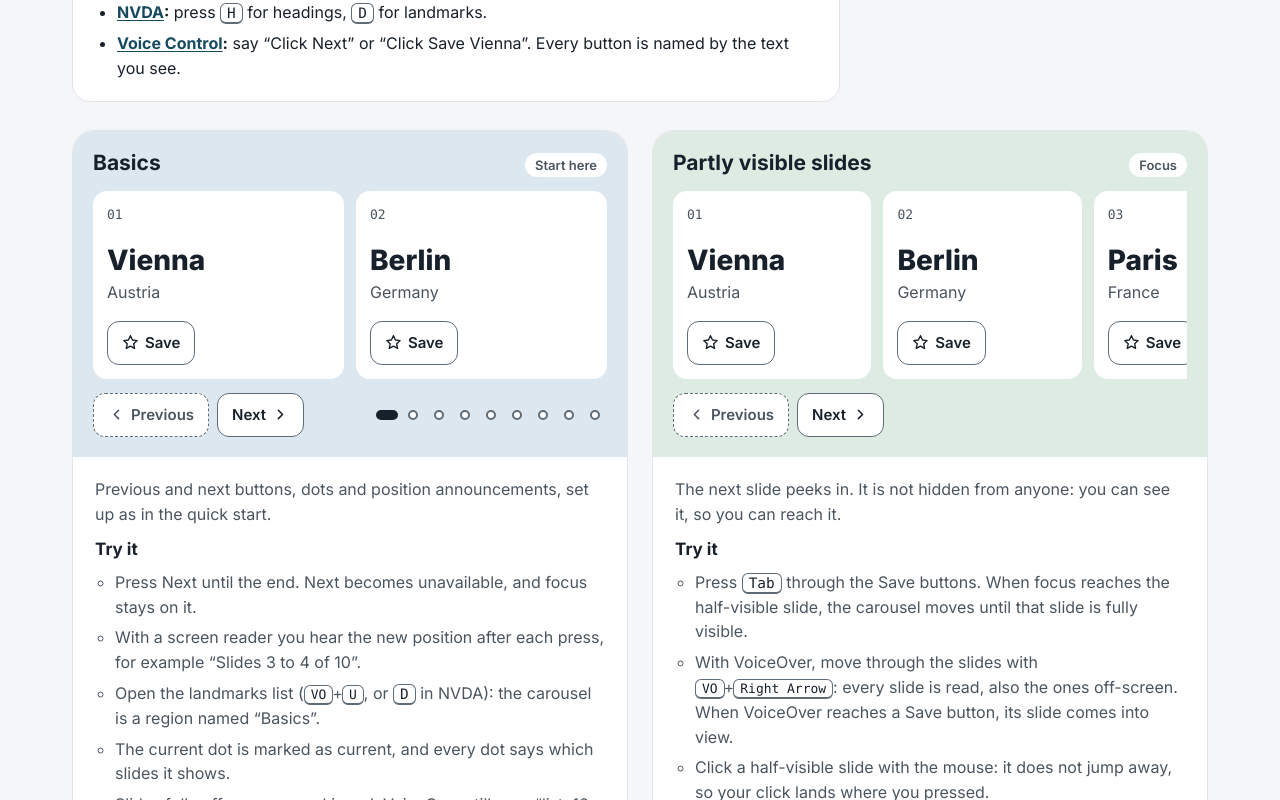
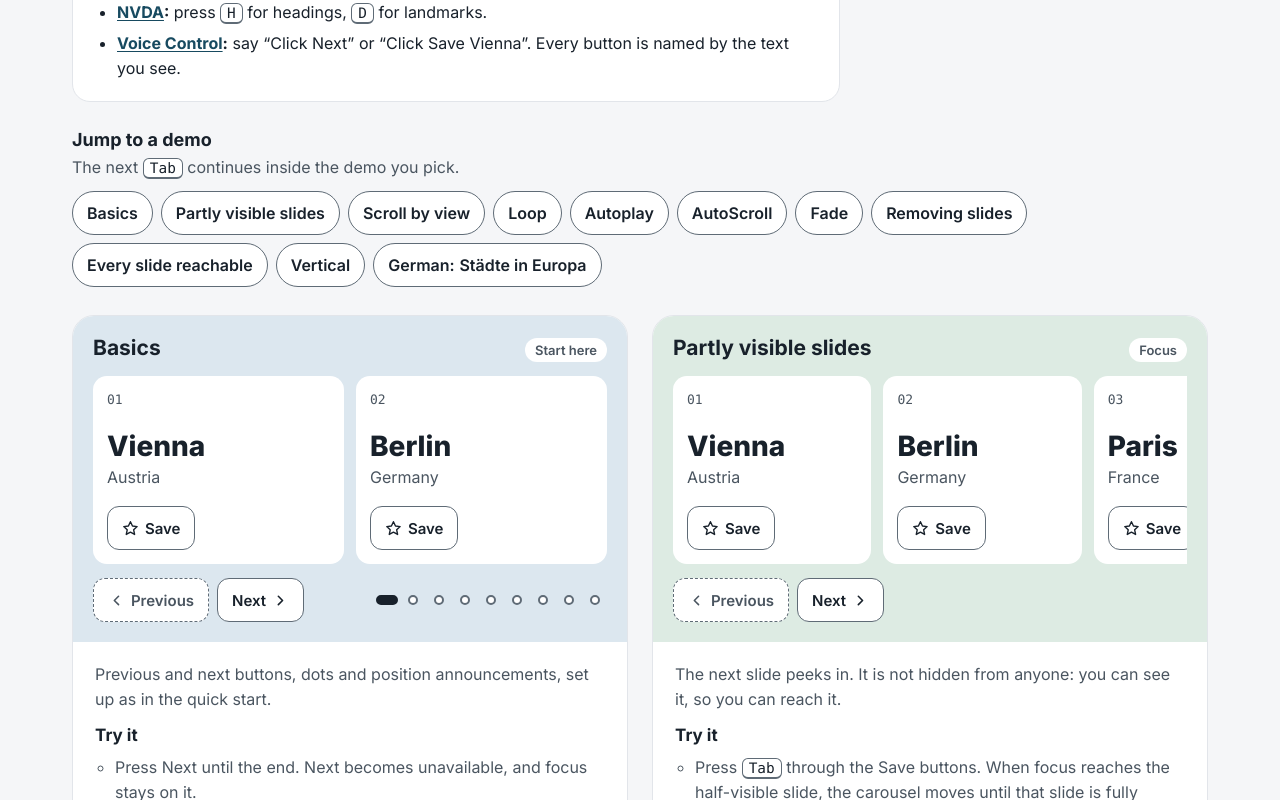
Before and after one commit to wazum/embla-a11y, a website built with Vite: page demo/index.html in a window 1280 px wide. Shown: the part 1880-2680 px from the top of the page. Built offline with nearby package versions, Linux system fonts and the light colour scheme.

Commit message:
Let people jump to a demo and fix the vertical demo's slide list
A "Jump to a demo" list links to each demo card. The cards take focus
from the link, so the next Tab continues inside the chosen demo.

The vertical slide list was one gap too short, so the transparent top
padding of the third slide reached into the viewport and kept the
invisible slide reachable. The list now includes the gap.

The performance test waits one frame before counting measurements,
because HideOffscreen measures on the next frame.

```diff
--- a/demo/index.html
+++ b/demo/index.html
@@ -212,8 +212,28 @@
           </ul>
         </aside>
 
+        <nav class="demo-index" aria-labelledby="demo-index-heading">
+          <h3 id="demo-index-heading">Jump to a demo</h3>
+          <p>The next <kbd>Tab</kbd> continues inside the demo you pick.</p>
+          <ul role="list">
+            <li><a href="#basics">Basics</a></li>
+            <li><a href="#peek">Partly visible slides</a></li>
+            <li><a href="#groups">Scroll by view</a></li>
+            <li><a href="#loop">Loop</a></li>
+            <li><a href="#autoplay">Autoplay</a></li>
+            <li><a href="#auto-scroll">AutoScroll</a></li>
+            <li><a href="#fade">Fade</a></li>
+            <li><a href="#focus-rescue">Removing slides</a></li>
+            <li><a href="#every-slide">Every slide reachable</a></li>
+            <li><a href="#vertical">Vertical</a></li>
+            <li>
+              <a href="#german">German: <span lang="de">Städte in Europa</span></a>
+            </li>
+          </ul>
+        </nav>
+
         <ul class="demos__list" role="list">
-          <li class="demo demo--sky" id="basics">
+          <li tabindex="-1" class="demo demo--sky" id="basics">
             <section class="carousel" aria-labelledby="basics-heading" data-demo="basics">
               <header class="carousel__header">
                 <h3 id="basics-heading">Basics</h3>
@@ -292,7 +312,7 @@
             </div>
           </li>
 
-          <li class="demo demo--sage" id="peek">
+          <li tabindex="-1" class="demo demo--sage" id="peek">
             <section
               class="carousel carousel--peek"
               aria-labelledby="peek-heading"
@@ -374,7 +394,7 @@
             </div>
           </li>
 
-          <li class="demo demo--sand" id="groups">
+          <li tabindex="-1" class="demo demo--sand" id="groups">
             <section class="carousel" aria-labelledby="groups-heading" data-demo="groups">
               <header class="carousel__header">
                 <h3 id="groups-heading">Scroll by view</h3>
@@ -440,7 +460,7 @@
             </div>
           </li>
 
-          <li class="demo demo--slate" id="loop">
+          <li tabindex="-1" class="demo demo--slate" id="loop">
             <section class="carousel" aria-labelledby="loop-heading" data-demo="loop">
               <header class="carousel__header">
                 <h3 id="loop-heading">Loop</h3>
@@ -508,7 +528,7 @@
             </div>
           </li>
 
-          <li class="demo demo--mist" id="autoplay">
+          <li tabindex="-1" class="demo demo--mist" id="autoplay">
             <section class="carousel" aria-labelledby="autoplay-heading" data-demo="autoplay">
               <header class="carousel__header">
                 <h3 id="autoplay-heading">Autoplay</h3>
@@ -593,7 +613,7 @@
             </div>
           </li>
 
-          <li class="demo demo--stone" id="auto-scroll">
+          <li tabindex="-1" class="demo demo--stone" id="auto-scroll">
             <section class="carousel" aria-labelledby="auto-scroll-heading" data-demo="auto-scroll">
               <header class="carousel__header">
                 <h3 id="auto-scroll-heading">AutoScroll</h3>
@@ -643,7 +663,7 @@
             </div>
           </li>
 
-          <li class="demo demo--sky" id="fade">
+          <li tabindex="-1" class="demo demo--sky" id="fade">
             <section
               class="carousel carousel--single"
               aria-labelledby="fade-heading"
@@ -712,7 +732,7 @@
             </div>
           </li>
 
-          <li class="demo demo--sage" id="focus-rescue">
+          <li tabindex="-1" class="demo demo--sage" id="focus-rescue">
             <section
               class="carousel"
               aria-labelledby="focus-rescue-heading"
@@ -787,7 +807,7 @@
             </div>
           </li>
 
-          <li class="demo demo--sand" id="every-slide">
+          <li tabindex="-1" class="demo demo--sand" id="every-slide">
             <a class="skip-link skip-link--inline" href="#after-every-slide"
               >Skip past the every-slide demo</a
             >
@@ -865,7 +885,7 @@
             </div>
           </li>
 
-          <li class="demo demo--slate" id="vertical">
+          <li tabindex="-1" class="demo demo--slate" id="vertical">
             <section
               class="carousel carousel--vertical"
               aria-labelledby="vertical-heading"
@@ -919,7 +939,7 @@
               <p>The same features on the vertical axis.</p>
               <h4>Try it</h4>
               <ul class="demo__steps">
-                <li><kbd>Tab</kbd> through the Save buttons: the slides move up into view.</li>
+                <li>Press Next: the slides move up, and you hear the new position.</li>
                 <li>Press Next until the end: Next becomes unavailable and keeps focus.</li>
               </ul>
               <p class="demo__more">
@@ -931,7 +951,7 @@
             </div>
           </li>
 
-          <li class="demo demo--mist" id="german">
+          <li tabindex="-1" class="demo demo--mist" id="german">
             <section class="carousel" lang="de" aria-labelledby="german-heading" data-demo="german">
               <header class="carousel__header">
                 <h3 id="german-heading">Städte in Europa</h3>
--- a/demo/style.scss
+++ b/demo/style.scss
@@ -577,6 +577,49 @@ $gutter: clamp(1rem, 4vw, 2rem);
   }
 }
 
+.demo-index {
+  margin-block-end: 1.75rem;
+
+  h3 {
+    font-size: 1.125rem;
+  }
+
+  p {
+    margin-block: 0.25rem 0.75rem;
+    color: var(--muted);
+  }
+
+  ul {
+    display: flex;
+    flex-wrap: wrap;
+    gap: 0.5rem;
+  }
+
+  a {
+    display: inline-flex;
+    align-items: center;
+    gap: 0.3em;
+    min-height: 44px;
+    padding: 0.5rem 0.875rem;
+    border: 1px solid var(--control-border);
+    border-radius: 999px;
+    background: var(--surface);
+    color: var(--text);
+    font-weight: 600;
+    text-decoration: none;
+
+    &:hover {
+      color: var(--text);
+      text-decoration: underline;
+    }
+  }
+}
+
+.demo:focus {
+  outline: 3px solid var(--focus);
+  outline-offset: 3px;
+}
+
 .tips {
   max-width: 48rem;
   margin-block-end: 1.75rem;
@@ -767,7 +810,7 @@ $gutter: clamp(1rem, 4vw, 2rem);
 
     .carousel__slides {
       flex-direction: column;
-      height: 100%;
+      height: calc(100% + var(--gap));
       margin: calc(var(--gap) * -1) 0 0;
     }
 
```
Also changed, not shown: e2e/site-demos.spec.ts (+37 -7 lines), test/performance.test.ts (+2 -1 lines).
